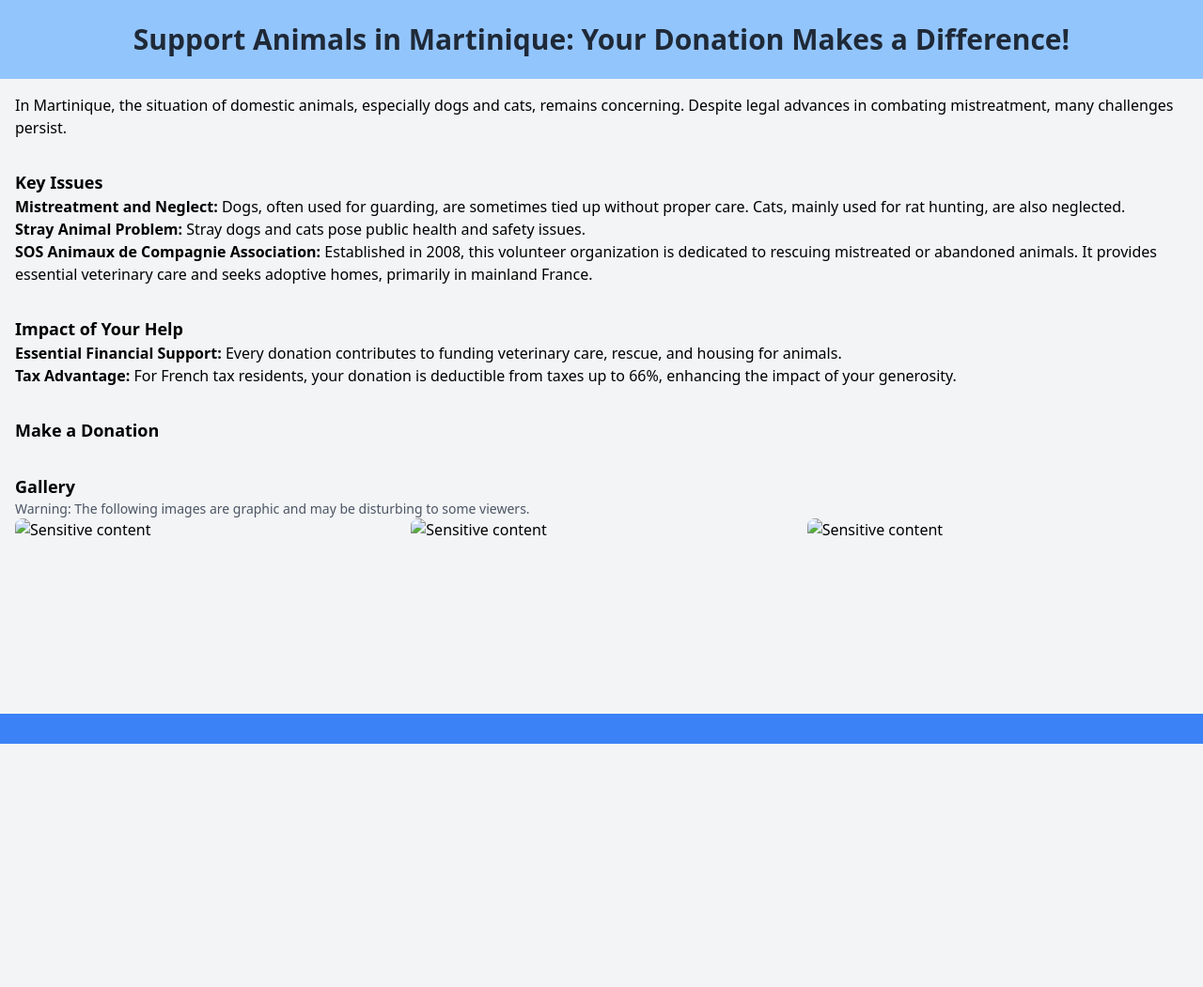
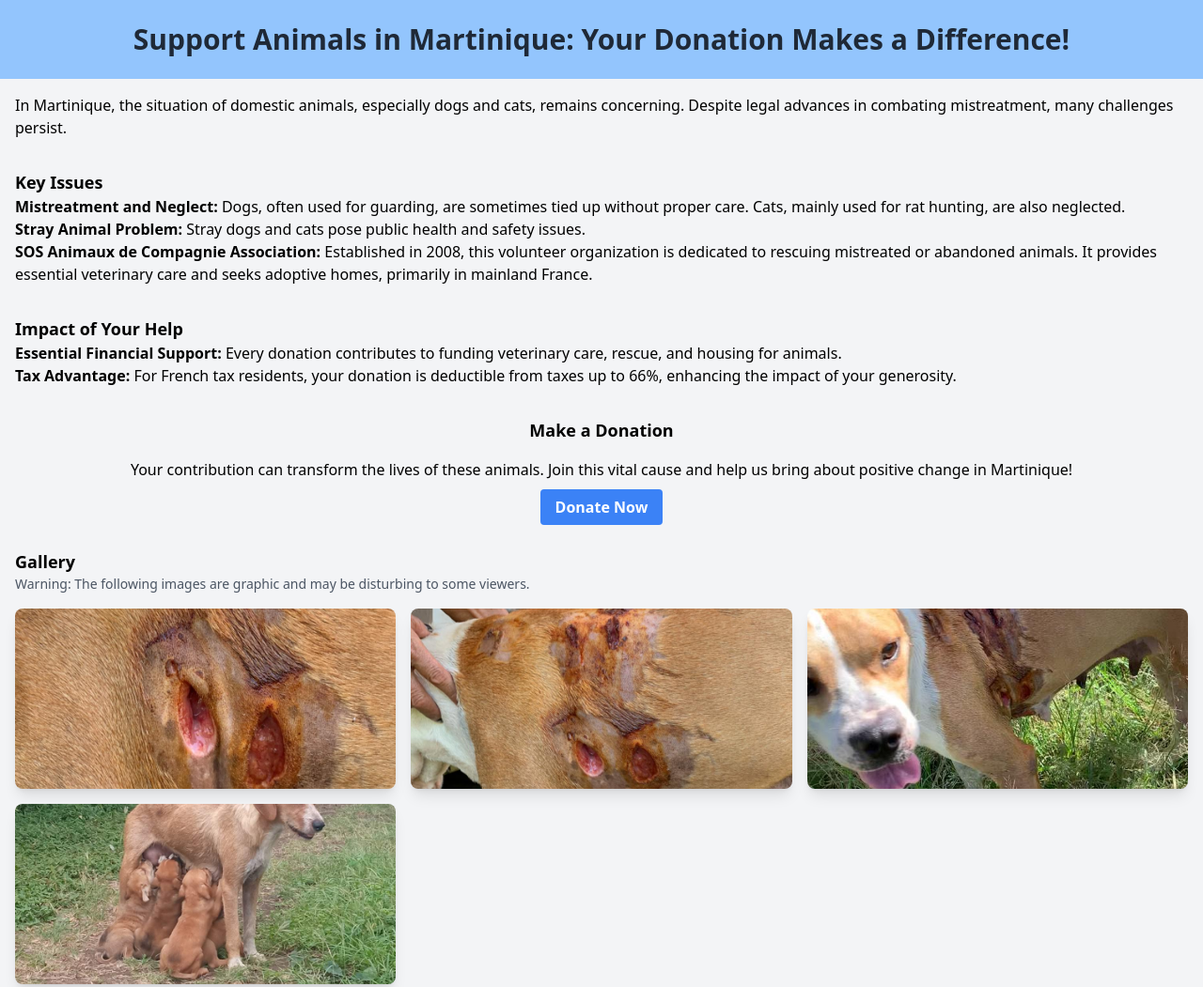
Before and after one commit to bolom/pawsrescue.fund, a plain HTML site: page index.html in a window 1280 px wide. Shown: the top 1051 px of the page at 94% size. Before the commit the page ends 800 px from the top, so only its background shows below. Drawn offline with nearby package versions, Linux system fonts and the light colour scheme.

Commit message:
Update index.html

```diff
--- a/index.html
+++ b/index.html
@@ -29,21 +29,23 @@
         <p><strong>Tax Advantage:</strong> For French tax residents, your donation is deductible from taxes up to 66%, enhancing the impact of your generosity.</p>
     </section>
 
-    <section id="donation" class="p-4">
-        <h2 class="text-lg font-semibold">Make a Donation</h2>
-        <!-- Donation form as previously outlined -->
-    </section>
+   <section id="donation" class="p-4 text-center">
+    <h2 class="text-lg font-semibold mb-4">Make a Donation</h2>
+    <p class="mb-4">Your contribution can transform the lives of these animals. Join this vital cause and help us bring about positive change in Martinique!</p>
+    <a href="https://www.helloasso.com/associations/sos-animaux-de-compagnie/paiements/formulaire-de-don-ponctuel"
+       class="bg-blue-500 hover:bg-blue-700 text-white font-bold py-2 px-4 rounded">
+        Donate Now
+    </a>
+</section>
 
     <section id="images" class="p-4">
         <h2 class="text-lg font-semibold">Gallery</h2>
-        <p class="text-sm text-gray-600">Warning: The following images are graphic and may be disturbing to some viewers.</p>
-        <!-- Thumbnails for images -->
-        <!-- You will need to add the paths to your images here -->
+        <p class="text-sm text-gray-600 mb-4">Warning: The following images are graphic and may be disturbing to some viewers.</p>
         <div class="grid grid-cols-1 sm:grid-cols-2 lg:grid-cols-3 gap-4">
-            <img src="/path-to-your-image1.jpg" alt="Sensitive content" class="object-cover h-48 w-full rounded-lg">
-            <img src="/path-to-your-image2.jpg" alt="Sensitive content" class="object-cover h-48 w-full rounded-lg">
-            <img src="/path-to-your-image3.jpg" alt="Sensitive content" class="object-cover h-48 w-full rounded-lg">
-            <!-- Repeat for other images -->
+            <img src="IMG-20200923-WA0042.jpg" alt="Sensitive content" class="object-cover h-48 w-full rounded-lg shadow-lg">
+            <img src="IMG-20200923-WA0043.jpg" alt="Sensitive content" class="object-cover h-48 w-full rounded-lg shadow-lg">
+            <img src="IMG-20200923-WA0049.jpg" alt="Sensitive content" class="object-cover h-48 w-full rounded-lg shadow-lg">
+            <img src="IMG-20220102-WA0011.jpg" alt="Sensitive content" class="object-cover h-48 w-full rounded-lg shadow-lg">
         </div>
     </section>
 
```
